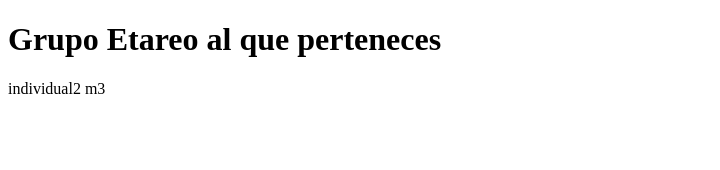
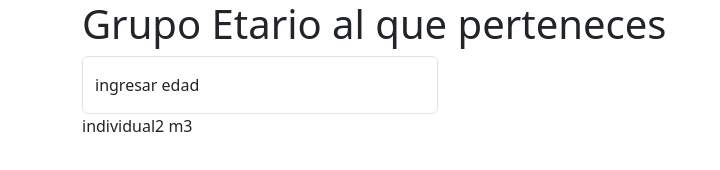
Before and after one commit to Parfo/grupoetareo, a plain HTML site: page index.html in a window 1280 px wide. Shown: the whole page, without its empty margins (0-720 px from the left). Drawn offline with nearby package versions, Linux system fonts and the light colour scheme; files that its build step writes are made by us from their sources; files whose address does not match are found by name.

Commit message:
se agrega bootstrap y form

```diff
--- a/index.html
+++ b/index.html
@@ -1,26 +1,61 @@
 <!DOCTYPE html>
 <html lang="en">
+
 <head>
     <meta charset="UTF-8">
     <meta http-equiv="X-UA-Compatible" content="IE=edge">
     <meta name="viewport" content="width=device-width, initial-scale=1.0">
     <title>Grupo etareo</title>
     <link rel="stylesheet" href="css/style.css">
+    <!--se agrega bootstrap-->
+    <link href="https://cdn.jsdelivr.net/npm/bootstrap@5.3.0/dist/css/bootstrap.min.css" rel="stylesheet"
+        integrity="sha384-9ndCyUaIbzAi2FUVXJi0CjmCapSmO7SnpJef0486qhLnuZ2cdeRhO02iuK6FUUVM" crossorigin="anonymous">
 </head>
+
 <body>
     <header>
-        <h1>Grupo Etareo al que perteneces</h1>
-        <nav>
+        <div class="container">
+            <div class="row">
+                <div class="col-md-12">
+                    <h1>Grupo Etario al que perteneces</h1>
+                    <nav>
 
-        </nav>
+                    </nav>
+                </div>
+            </div>
+        </div>
+
     </header>
     <main>
+        <div class="container">
+            <div class="row">
+                <div class="col-md-4">
+                    <form class="form-floating">
+                        <input type="number" class="form-control" id="floatingInputValue" placeholder="number"
+                            value="edad">
+                        <label for="floatingInputValue">ingresar edad</label>
+                    </form>
+                </div>
+            </div>
+        </div>
 
 
     </main>
     <footer>
-        <p>individual2 m3</p>
+        <div class="container">
+            <div class="row">
+                <div class="col-md-12">
+                    <p>individual2 m3</p>
+                </div>
+            </div>
+        </div>
+
     </footer>
     <script src="js/main.js"></script>
+    <!--se agrega bootstrap-->
+    <script src="https://cdn.jsdelivr.net/npm/bootstrap@5.3.0/dist/js/bootstrap.bundle.min.js"
+        integrity="sha384-geWF76RCwLtnZ8qwWowPQNguL3RmwHVBC9FhGdlKrxdiJJigb/j/68SIy3Te4Bkz"
+        crossorigin="anonymous"></script>
 </body>
+
 </html>
```
